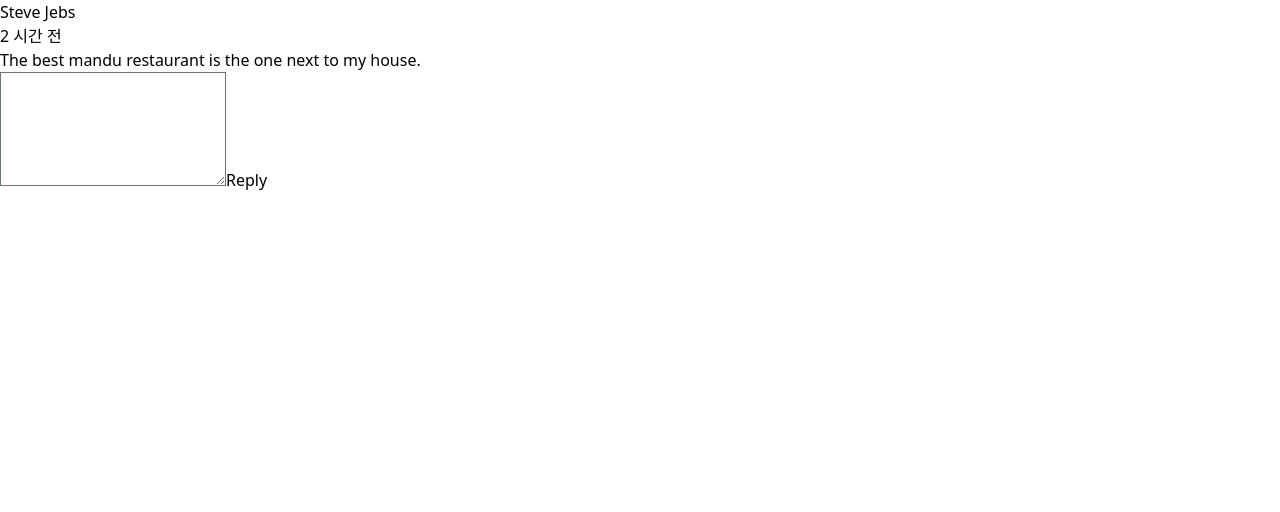
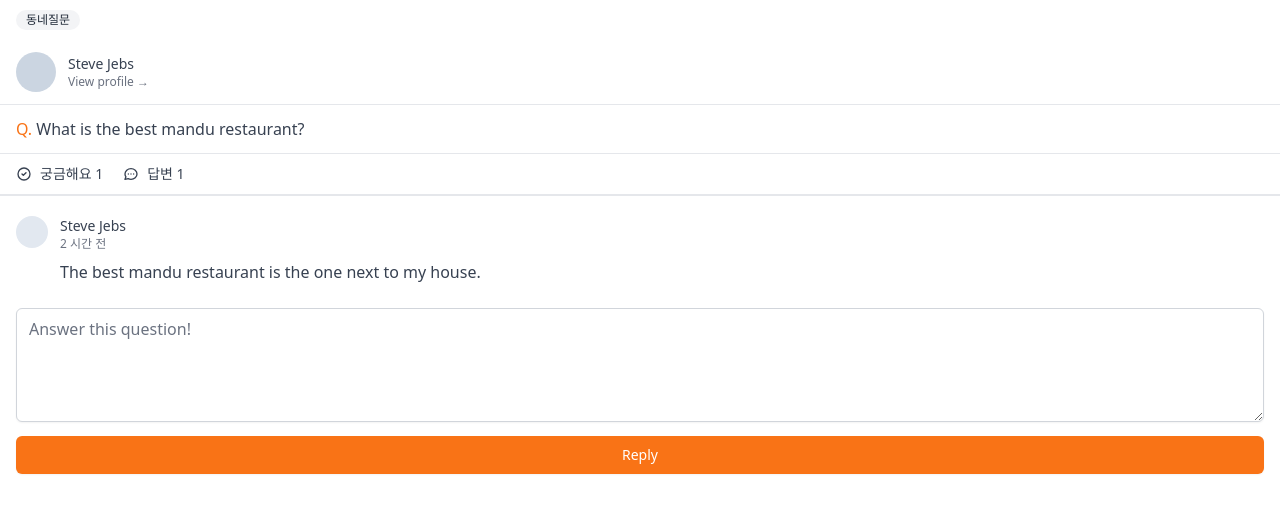
Before and after one commit to PanicBear/IWIL-carrot-market, a Next.js app: page /community/1 in a window 1280 px wide. Shown: the top 512 px of the page. Built offline with nearby package versions, Linux system fonts and the light colour scheme.

Commit message:
style(communityPostDetail): page design with tailwind

```diff
--- a/pages/community/[id].tsx
+++ b/pages/community/[id].tsx
@@ -3,17 +3,76 @@
 const CommunityPostDetail: NextPage = () => {
   return (
     <div>
-      <div>
-        <div />
+      <span className="inline-flex my-2.5 ml-4 items-center px-2.5 py-0.5 rounded-full text-xs font-medium bg-gray-100 text-gray-800">
+        동네질문
+      </span>
+      <div className="flex mb-3 px-4 cursor-pointer py-3 border-b items-center space-x-3">
+        <div className="w-10 h-10 rounded-full bg-slate-300" />
         <div>
-          <p>Steve Jebs</p>
-          <p>2 시간 전</p>
-          <p>The best mandu restaurant is the one next to my house.</p>
+          <p className="text-sm font-medium text-gray-700">Steve Jebs</p>
+          <p className="text-xs font-medium text-gray-500">View profile &rarr;</p>
         </div>
       </div>
       <div>
-        <textarea rows={4}></textarea>
-        <button>Reply</button>
+        <div className="mt-2 px-4 text-gray-700">
+          <span className="text-orange-500 font-medium">Q.</span> What is the best mandu restaurant?
+        </div>
+        <div className="flex px-4 space-x-5 mt-3 text-gray-700 py-2.5 border-t border-b-[2px] w-full">
+          <span className="flex space-x-2 items-center text-sm">
+            <svg
+              className="w-4 h-4"
+              fill="none"
+              stroke="currentColor"
+              viewBox="0 0 24 24"
+              xmlns="http://www.w3.org/2000/svg"
+            >
+              <path
+                strokeLinecap="round"
+                strokeLinejoin="round"
+                strokeWidth="2"
+                d="M9 12l2 2 4-4m6 2a9 9 0 11-18 0 9 9 0 0118 0z"
+              ></path>
+            </svg>
+            <span>궁금해요 1</span>
+          </span>
+          <span className="flex space-x-2 items-center text-sm">
+            <svg
+              className="w-4 h-4"
+              fill="none"
+              stroke="currentColor"
+              viewBox="0 0 24 24"
+              xmlns="http://www.w3.org/2000/svg"
+            >
+              <path
+                strokeLinecap="round"
+                strokeLinejoin="round"
+                strokeWidth="2"
+                d="M8 12h.01M12 12h.01M16 12h.01M21 12c0 4.418-4.03 8-9 8a9.863 9.863 0 01-4.255-.949L3 20l1.395-3.72C3.512 15.042 3 13.574 3 12c0-4.418 4.03-8 9-8s9 3.582 9 8z"
+              ></path>
+            </svg>
+            <span>답변 1</span>
+          </span>
+        </div>
+      </div>
+      <div className="px-4 my-5 space-y-5">
+        <div className="flex items-start space-x-3">
+          <div className="w-8 h-8 bg-slate-200 rounded-full" />
+          <div>
+            <span className="text-sm block font-medium text-gray-700">Steve Jebs</span>
+            <span className="text-xs text-gray-500 block">2 시간 전</span>
+            <p className="text-gray-700 mt-2">The best mandu restaurant is the one next to my house.</p>
+          </div>
+        </div>
+      </div>
+      <div className="px-4">
+        <textarea
+          className="mt-1 shadow-sm w-full focus:ring-orange-500 rounded-md border-gray-300 focus:border-orange-500"
+          rows={4}
+          placeholder="Answer this question!"
+        />
+        <button className="mt-2 w-full bg-orange-500 hover:bg-orange-600 text-white py-2 px-4 border border-transparent rounded-md shadow-sm text-sm font-medium focus:ring-2 focus:ring-offset-2 focus:ring-orange-500 focus:outline-none">
+          Reply
+        </button>
       </div>
     </div>
   );
```
